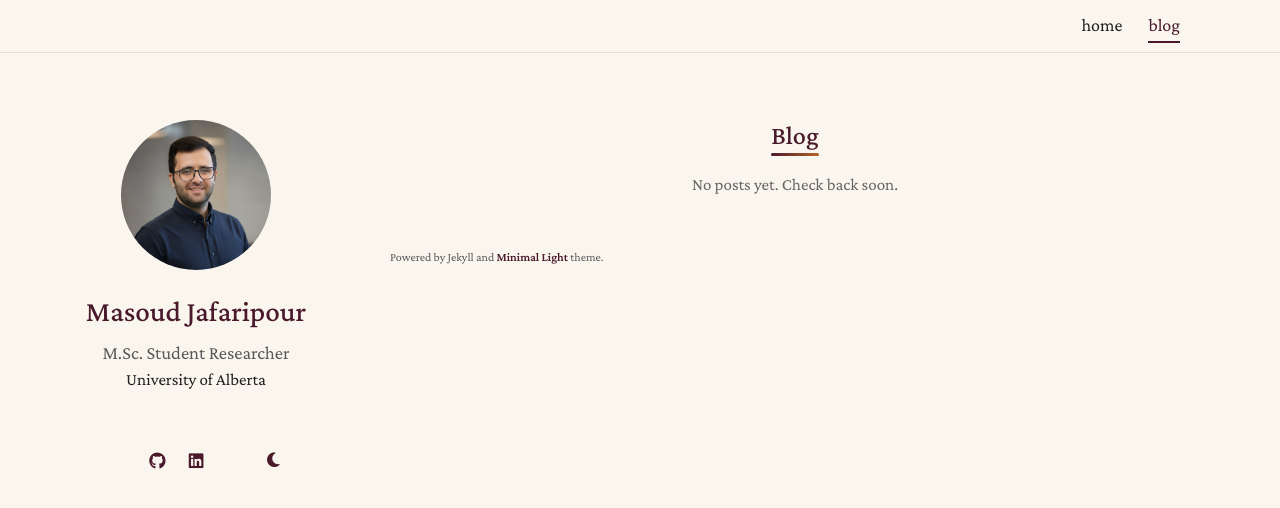
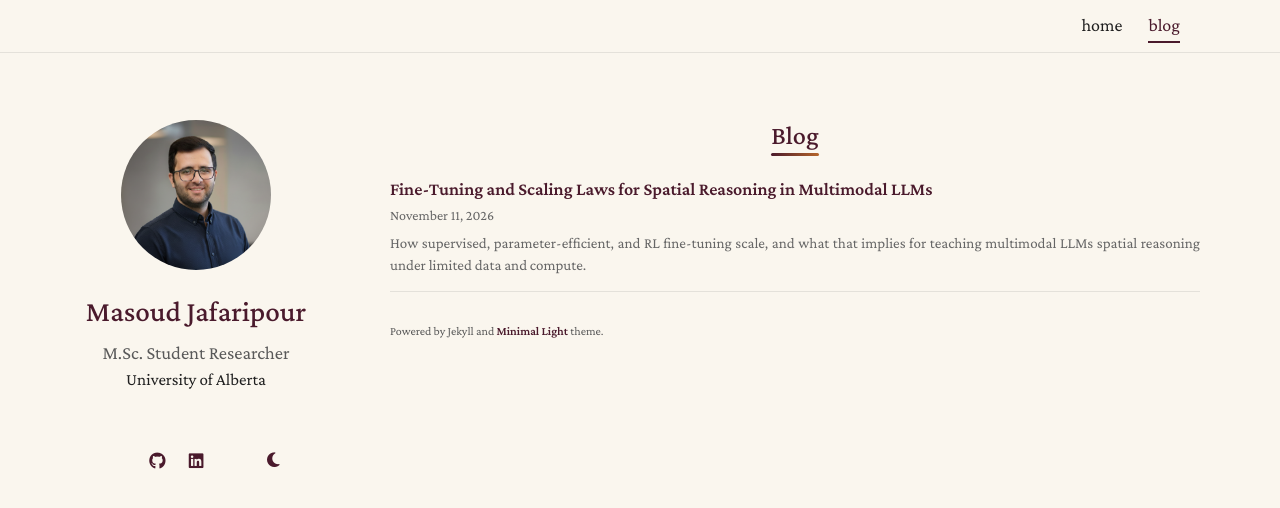
Before and after one commit to Masoudjafaripour/masoudjafaripour.github.io, a Jekyll site: the page built from blog.md, in a window 1280 px wide. Shown: the top 508 px of the page. Built offline with Jekyll 4.4.1, drawn with Linux system fonts in a browser that asks for light colours; a style sheet for code colours, icons or effects is not loaded.

Commit message:
Add first blog post on fine-tuning and scaling laws
Co-Authored-By: Claude Opus 5.5 <noreply@anthropic.com>

```diff
--- /dev/null
+++ b/_posts/2026-11-11-fine-tuning-scaling-laws.html
@@ -0,0 +1,124 @@
+---
+layout: post
+title: Fine-Tuning and Scaling Laws for Spatial Reasoning in Multimodal LLMs
+description: How supervised, parameter-efficient, and RL fine-tuning scale, and what that implies for teaching multimodal LLMs spatial reasoning under limited data and compute.
+permalink: /blog/fine-tuning-scaling-laws/
+---
+{% raw %}
+<p>Before turning to test-time scaling, I study how post-training scales: supervised fine-tuning (SFT) and reinforcement-learning fine-tuning (RLFT) as ways to improve spatial reasoning in multimodal LLMs. The question is how each method affects spatial reasoning, scene understanding, and action-grounded inference in embodied, human-centered settings, and what that means when data and compute are limited.</p>
+
+<h3>1. Scaling as the foundation</h3>
+
+<p>Kaplan et al. <a class="cite" href="#ref-1">[1]</a> showed that language-model test loss falls as a power law in model size \(N\), dataset size \(D\), and compute \(C\), as long as the other two factors are not the bottleneck (Figure 1):</p>
+
+\[
+L(N) = \left(\frac{N_c}{N}\right)^{\alpha_N}, \qquad
+L(D) = \left(\frac{D_c}{D}\right)^{\alpha_D}, \qquad
+L(C_{\min}) = \left(\frac{C_c}{C_{\min}}\right)^{\alpha_C},
+\]
+
+<p>with fitted exponents \(\alpha_N \approx 0.076\), \(\alpha_D \approx 0.095\), and \(\alpha_C \approx 0.050\). This predictability in pretraining is the starting point for asking whether post-training follows similar laws, especially for tasks that need 3D spatial understanding.</p>
+
+<figure class="post-figure">
+  <img src="/assets/img/blog/fine-tuning-scaling/kaplan-fig1.png" alt="Test loss versus compute, dataset size, and parameters, each following a power law" loading="lazy" />
+  <figcaption><strong>Figure 1.</strong> Test loss improves as a smooth power law in compute, data, and parameters. Reproduced from Kaplan et al. <a class="cite" href="#ref-1">[1]</a>, Fig. 1.</figcaption>
+</figure>
+
+<h3>2. Scaling of SFT and parameter-efficient fine-tuning</h3>
+
+<p>Zhang et al. <a class="cite" href="#ref-2">[2]</a> found that LLM fine-tuning follows a multiplicative joint scaling law between the fine-tuning data size \(D_f\) and each other scaling factor \(X\) (model size, pretraining data, or the number of parameter-efficient tuning parameters; Figure 2):</p>
+
+\[
+\hat{L}(X, D_f) = A \cdot \frac{1}{X^{\alpha}} \cdot \frac{1}{D_f^{\beta}} + E,
+\]
+
+<p>where \(A, E, \alpha, \beta\) are fitted per task and \(E\) is the irreducible loss. Three findings matter here: fine-tuning benefits more from a larger model than from more pretraining data; adding parameters to LoRA or prompt tuning scales poorly; and the best fine-tuning method depends on the task and on how much fine-tuning data there is. Even without retraining the full model, fine-tuning gains are measurable and predictable.</p>
+
+<figure class="post-figure">
+  <img src="/assets/img/blog/fine-tuning-scaling/zhang-iclr24-fig1.png" alt="Fitted scaling curves for full fine-tuning, prompt tuning, and LoRA as fine-tuning data grows" loading="lazy" />
+  <figcaption><strong>Figure 2.</strong> Fine-tuning data scaling for full-model tuning (FMT), prompt tuning, and LoRA across model sizes. Reproduced from Zhang et al. <a class="cite" href="#ref-2">[2]</a>, Fig. 1.</figcaption>
+</figure>
+
+<h3>3. Extending fine-tuning scaling to multimodal models</h3>
+
+<p>For multimodal LLMs, Zhang et al. <a class="cite" href="#ref-3">[3]</a> model downstream performance \(P\) jointly in model size, LLM pretraining tokens, and multimodal SFT tokens:</p>
+
+\[
+P = A - \frac{B}{N^{\alpha}} - \frac{C}{D_{\text{pretrain}}^{\beta}} - \frac{E}{D_{\text{SFT}}^{\gamma}}.
+\]
+
+<p>Fitted on 60 models from 50M to 8B parameters, the law shows SFT gains flattening (Figure 3) as \(D_{\text{SFT}}\) grows, with every model size except 7B showing signs of overtraining in the SFT stage. The compute-optimal SFT data grows almost linearly with pretraining data, \(D_{\text{SFT}} \approx 0.48\, D_{\text{pretrain}}^{0.98}\), and training loss predicts downstream accuracy closely (\(R^2 = 0.98\)). Aligning vision and language therefore needs far more supervision than text-only fine-tuning to reach the same point on the curve.</p>
+
+<figure class="post-figure">
+  <img src="/assets/img/blog/fine-tuning-scaling/zhang-acl26-fig1.png" alt="Average accuracy versus multimodal SFT data for models from 0.05B to 7B parameters" loading="lazy" />
+  <figcaption><strong>Figure 3.</strong> Multimodal SFT performance versus SFT data, by model size. Reproduced from Zhang et al. <a class="cite" href="#ref-3">[3]</a>, Fig. 1.</figcaption>
+</figure>
+
+<p>My work builds on this to study <strong>spatially grounded multimodal fine-tuning</strong>, where the goal is not only alignment but the emergence of structured 3D reasoning (object relations, geometry, and spatial planning) under constrained data and compute.</p>
+
+<h3>4. Scaling of RL fine-tuning</h3>
+
+<p>RL fine-tuning also scales predictably, but with a different shape. Khatri et al. <a class="cite" href="#ref-4">[4]</a> fit validation reward \(R_C\) as a sigmoid in training compute \(C\):</p>
+
+\[
+R_C - R_0 = \frac{A - R_0}{1 + \left(C_{\text{mid}} / C\right)^{B}},
+\]
+
+<p>where \(R_0\) is the starting reward, \(A\) the asymptotic reward, \(B > 0\) the scaling exponent, and \(C_{\text{mid}}\) the compute at the midpoint of the curve. Unlike the unbounded power laws of SFT, RL gains saturate at \(A\): each extra order of magnitude of GPU hours buys less once reasoning stabilizes. Most recipe choices (loss aggregation, normalization, curriculum) mainly change efficiency (\(B\), \(C_{\text{mid}}\)) rather than the ceiling \(A\), so fits from smaller runs extrapolate reliably (Figure 4). This motivates RLFT for multimodal reasoning, where feedback can refine planning and consistency without growing the supervised dataset.</p>
+
+<figure class="post-figure">
+  <img src="/assets/img/blog/fine-tuning-scaling/khatri-fig1.png" alt="Validation pass rate versus RL compute, fitted with a sigmoid and extrapolated" loading="lazy" />
+  <figcaption><strong>Figure 4.</strong> Sigmoidal scaling of RL compute up to 100k GPU hours. Reproduced from Khatri et al. <a class="cite" href="#ref-4">[4]</a>, Fig. 1.</figcaption>
+</figure>
+
+<h3>5. Practical focus: parameter-efficient tuning under limited compute</h3>
+
+<p>Full multimodal fine-tuning needs data and compute on the scale studied in <a class="cite" href="#ref-3">[3]</a>. I therefore focus on parameter-efficient fine-tuning (LoRA and visual-adapter tuning) and on RLFT. LoRA <a class="cite" href="#ref-5">[5]</a> freezes a pretrained weight \(W_0 \in \mathbb{R}^{d \times k}\) and learns a low-rank update:</p>
+
+\[
+W = W_0 + \Delta W = W_0 + BA, \qquad B \in \mathbb{R}^{d \times r},\; A \in \mathbb{R}^{r \times k},\; r \ll \min(d, k).
+\]
+
+<h3>6. Dataset design</h3>
+
+<p>To support these experiments, I am building a pilot VQA benchmark for multimodal reasoning in embodied, collaborative, dynamic environments:</p>
+
+<ul>
+  <li><strong>Scale:</strong> 5k&ndash;10k RGB images and roughly 25k&ndash;50k question&ndash;answer pairs.</li>
+  <li><strong>Scenes:</strong> 150&ndash;250 kitchen collaboration and multi-agent scenes (handover, cooking, cleaning), each with about 20 images from diverse viewpoints and 5&ndash;8 questions per image.</li>
+  <li><strong>Focus:</strong> spatial reasoning and multimodal alignment rather than surface perception: object relationships, relative positions, affordances, occlusion, and coordinated agent&ndash;object interactions in shared workspaces.</li>
+  <li><strong>Target models:</strong> LLaVA-7B and Qwen2-VL-7B, on tasks that require consistent spatial understanding in human&ndash;robot collaboration.</li>
+</ul>
+
+<h3>7. RL fine-tuning for spatial reasoning</h3>
+
+<p>SFT aligns modalities but depends on large, high-quality datasets, which are scarce for spatial reasoning and human&ndash;robot collaboration. RLFT improves reasoning through feedback instead. Rewards are designed to encourage consistency between the visual context and the predicted spatial actions, to reinforce multi-step reasoning chains, and to penalize ambiguous or physically implausible predictions.</p>
+
+<p>I use two stable formulations. Direct Preference Optimization (DPO) <a class="cite" href="#ref-6">[6]</a> learns from preferred and rejected answers \((y_w, y_l)\) against a frozen reference policy:</p>
+
+\[
+\mathcal{L}_{\text{DPO}} = -\,\mathbb{E}_{(x, y_w, y_l)}\left[\log \sigma\!\left(\beta \log \frac{\pi_\theta(y_w \mid x)}{\pi_{\text{ref}}(y_w \mid x)} - \beta \log \frac{\pi_\theta(y_l \mid x)}{\pi_{\text{ref}}(y_l \mid x)}\right)\right].
+\]
+
+<p>Group Relative Policy Optimization (GRPO) <a class="cite" href="#ref-7">[7]</a> drops the value network and scores each of \(G\) sampled answers relative to its group:</p>
+
+\[
+\hat{A}_i = \frac{r_i - \operatorname{mean}(\{r_1, \dots, r_G\})}{\operatorname{std}(\{r_1, \dots, r_G\})}.
+\]
+
+<p>Together, these let me measure how models refine their reasoning policies and spatial inference without much additional supervision, while keeping training computationally feasible.</p>
+
+<p class="post-note">Results are in progress. Stay tuned.</p>
+
+<h3>References</h3>
+
+<ol class="post-refs">
+  <li id="ref-1">J. Kaplan, S. McCandlish, T. Henighan, et al. <a href="https://arxiv.org/abs/2001.08361">Scaling Laws for Neural Language Models</a>. arXiv:2001.08361, 2020.</li>
+  <li id="ref-2">B. Zhang, Z. Liu, C. Cherry, O. Firat. <a href="https://arxiv.org/abs/2402.17193">When Scaling Meets LLM Finetuning: The Effect of Data, Model and Finetuning Method</a>. ICLR, 2024.</li>
+  <li id="ref-3">Y. Zhang, T. Yu, F. Li, et al. <a href="https://aclanthology.org/2026.acl-long.603/">Scaling Law for Multimodal Large Language Model Supervised Fine-Tuning</a>. ACL, 2026.</li>
+  <li id="ref-4">D. Khatri, L. Madaan, R. Tiwari, et al. <a href="https://arxiv.org/abs/2510.13786">The Art of Scaling Reinforcement Learning Compute for LLMs</a>. arXiv:2510.13786, 2025.</li>
+  <li id="ref-5">E. J. Hu, Y. Shen, P. Wallis, et al. <a href="https://arxiv.org/abs/2106.09685">LoRA: Low-Rank Adaptation of Large Language Models</a>. ICLR, 2022.</li>
+  <li id="ref-6">R. Rafailov, A. Sharma, E. Mitchell, et al. <a href="https://arxiv.org/abs/2305.18290">Direct Preference Optimization: Your Language Model is Secretly a Reward Model</a>. NeurIPS, 2023.</li>
+  <li id="ref-7">Z. Shao, P. Wang, Q. Zhu, et al. <a href="https://arxiv.org/abs/2402.03300">DeepSeekMath: Pushing the Limits of Mathematical Reasoning in Open Language Models</a>. arXiv:2402.03300, 2024.</li>
+</ol>
+{% endraw %}
--- a/assets/css/custom.css
+++ b/assets/css/custom.css
@@ -717,24 +717,116 @@ hr.section-divider {
   }
 }
 
-/* Blog page */
+/* Blog list */
 .blog-list {
   list-style: none;
   padding: 0;
+  margin: 0;
 }
 
 .blog-list li {
-  padding: 8px 0;
+  padding: 14px 0;
   border-bottom: 1px solid var(--site-rule);
 }
 
+.blog-list li:first-child {
+  padding-top: 4px;
+}
+
+.blog-title {
+  font-size: 18px;
+  font-weight: 600;
+}
+
 .blog-date {
-  display: inline-block;
-  min-width: 110px;
+  display: block;
+  margin-top: 2px;
+  font-size: 14px;
   color: var(--site-muted);
+}
+
+.blog-desc {
+  margin: 6px 0 0;
+  font-size: 15px;
+  color: var(--site-muted);
+  text-align: justify;
 }
 
 .blog-empty {
   text-align: center;
   color: var(--site-muted);
 }
+
+/* Blog post */
+.post-title {
+  margin: 14px 0 6px;
+  font-size: 28px;
+  line-height: 1.25;
+}
+
+.post-meta {
+  font-size: 14px;
+  color: var(--site-muted);
+  padding-bottom: 14px;
+  border-bottom: 1px solid var(--site-rule);
+}
+
+.post-body {
+  text-align: justify;
+}
+
+.post-body h3 {
+  margin: 28px 0 8px;
+}
+
+.post-body mjx-container[display="true"] {
+  overflow-x: auto;
+  overflow-y: hidden;
+  padding: 2px 0;
+}
+
+.post-figure {
+  margin: 18px 0;
+  text-align: center;
+}
+
+.post-figure img {
+  max-width: 100%;
+  height: auto;
+  border-radius: 6px;
+  background: #fff;
+  padding: 6px;
+  box-sizing: border-box;
+  box-shadow: 0 1px 4px rgba(0, 0, 0, 0.18);
+}
+
+.post-figure figcaption {
+  margin-top: 6px;
+  font-size: 14px;
+  color: var(--site-muted);
+  text-align: center;
+}
+
+a.cite {
+  font-weight: 400;
+  white-space: nowrap;
+}
+
+.post-note {
+  font-style: italic;
+  color: var(--site-muted);
+}
+
+.post-refs {
+  padding-left: 22px;
+  font-size: 14.5px;
+  text-align: left;
+}
+
+.post-refs li {
+  margin: 4px 0;
+}
+
+.post-refs li:target {
+  background: var(--site-accent-tint);
+}
--- a/blog.md
+++ b/blog.md
@@ -7,11 +7,17 @@ description: Blog posts by Masoud Jafaripour.
 
 <h2 id="blog">Blog</h2>
 
-{%- comment %} Posts go in _posts/ as YYYY-MM-DD-title.md and are listed here, newest first. {% endcomment %}
+{%- comment %} Posts go in _posts/ (see _layouts/post.html) and are listed here, newest first. {% endcomment %}
 {% if site.posts.size > 0 %}
 <ul class="blog-list">
   {%- for post in site.posts %}
-  <li><span class="blog-date">{{ post.date | date: "%b %-d, %Y" }}</span> <a href="{{ post.url | relative_url }}">{{ post.title }}</a></li>
+  <li>
+    <a class="blog-title" href="{{ post.url | relative_url }}">{{ post.title }}</a>
+    <span class="blog-date">{{ post.date | date: "%B %-d, %Y" }}</span>
+    {%- if post.description %}
+    <p class="blog-desc">{{ post.description }}</p>
+    {%- endif %}
+  </li>
   {%- endfor %}
 </ul>
 {% else %}
```
Also changed, not shown: _layouts/post.html (added, +23 -0 lines), assets/img/blog/fine-tuning-scaling/kaplan-fig1.png (added), assets/img/blog/fine-tuning-scaling/khatri-fig1.png (added), assets/img/blog/fine-tuning-scaling/zhang-acl26-fig1.png (added), assets/img/blog/fine-tuning-scaling/zhang-iclr24-fig1.png (added).
